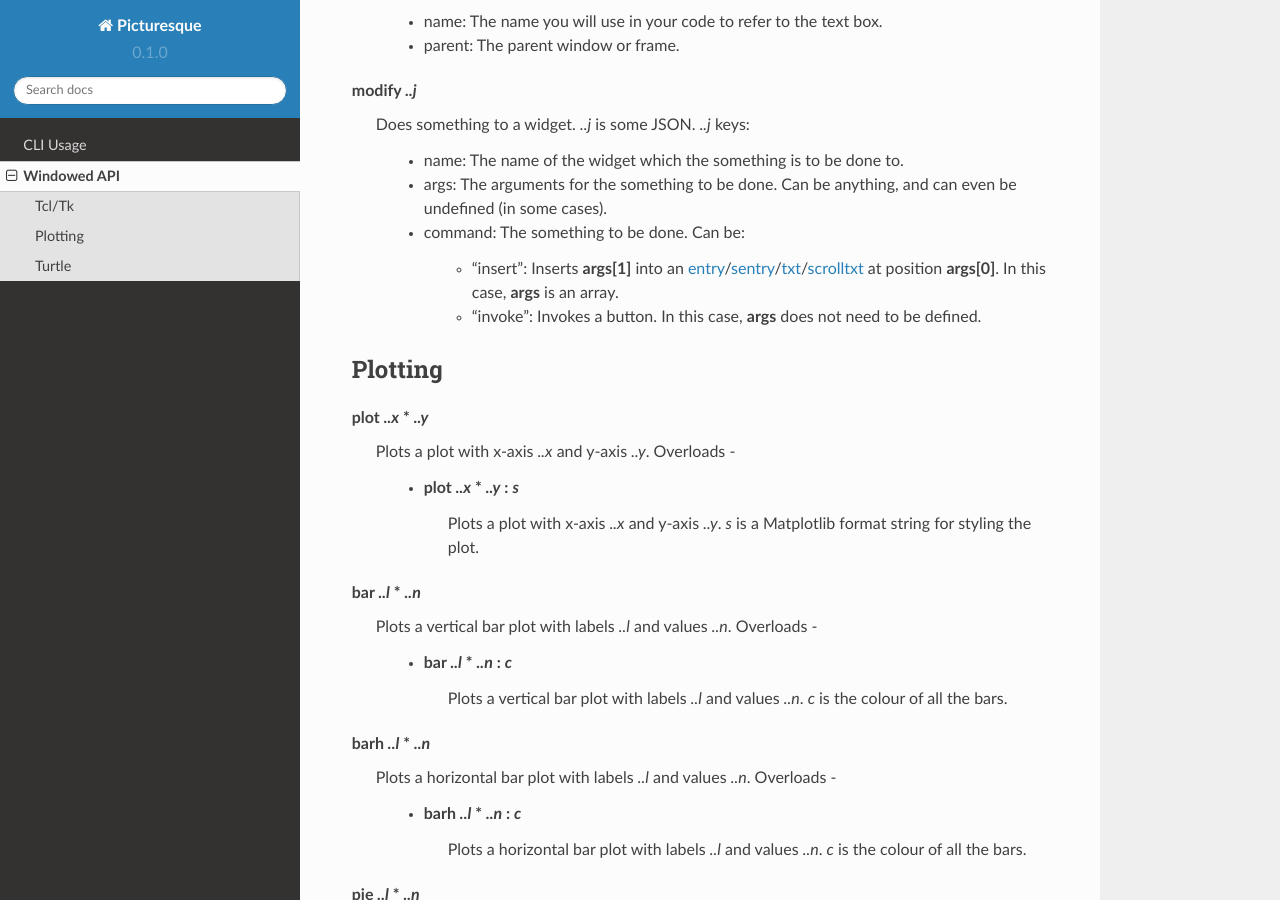
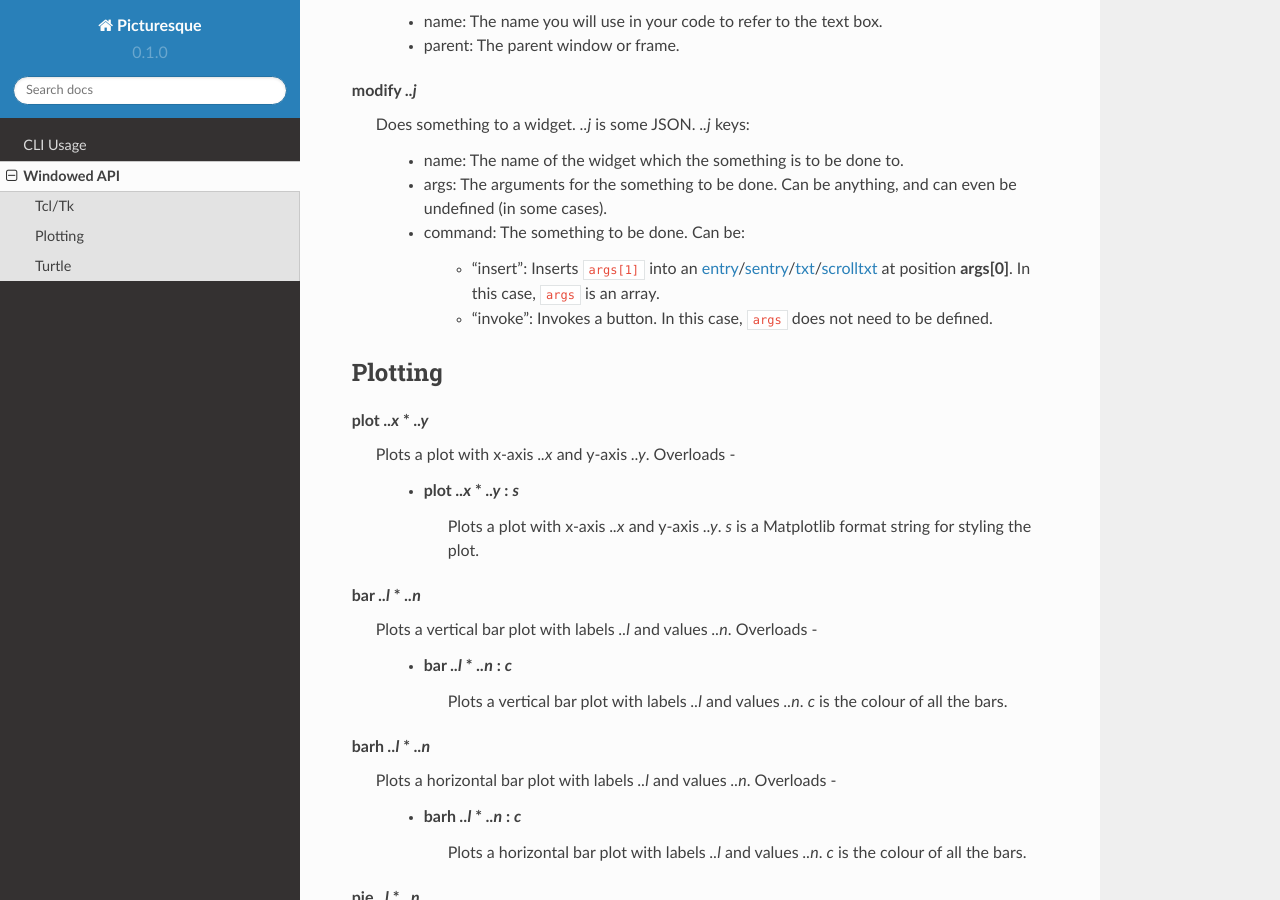
Before and after one commit to tiashDev/pic-docs, a Sphinx documentation site: the page built from docs/source/win-api.rst, in a window 1280 px wide and 900 px high, scrolled down 1663 px. Built offline with Sphinx 7.4.7 and the Read the Docs theme 2.0.0, drawn with Linux system fonts in a browser that asks for light colours.

```diff
--- a/docs/source/win-api.rst
+++ b/docs/source/win-api.rst
@@ -98,8 +98,8 @@ modify *..j*
        * args: The arguments for the something to be done. Can be anything, and can even be undefined (in some cases).
        * command: The something to be done.
          Can be:
-	   * "insert": Inserts **args[1]** into an `entry <#entry>`_/`sentry <#sentry>`_/`txt <#txt>`_/`scrolltxt <#scrolltxt>`_ at position **args[0]**. In this case, **args** is an array.
-	   * "invoke": Invokes a button. In this case, **args** does not need to be defined.
+	   * "insert": Inserts ``args[1]`` into an `entry <#entry>`_/`sentry <#sentry>`_/`txt <#txt>`_/`scrolltxt <#scrolltxt>`_ at position **args[0]**. In this case, ``args`` is an array.
+	   * "invoke": Invokes a button. In this case, ``args`` does not need to be defined.
 
 Plotting
 --------
```
